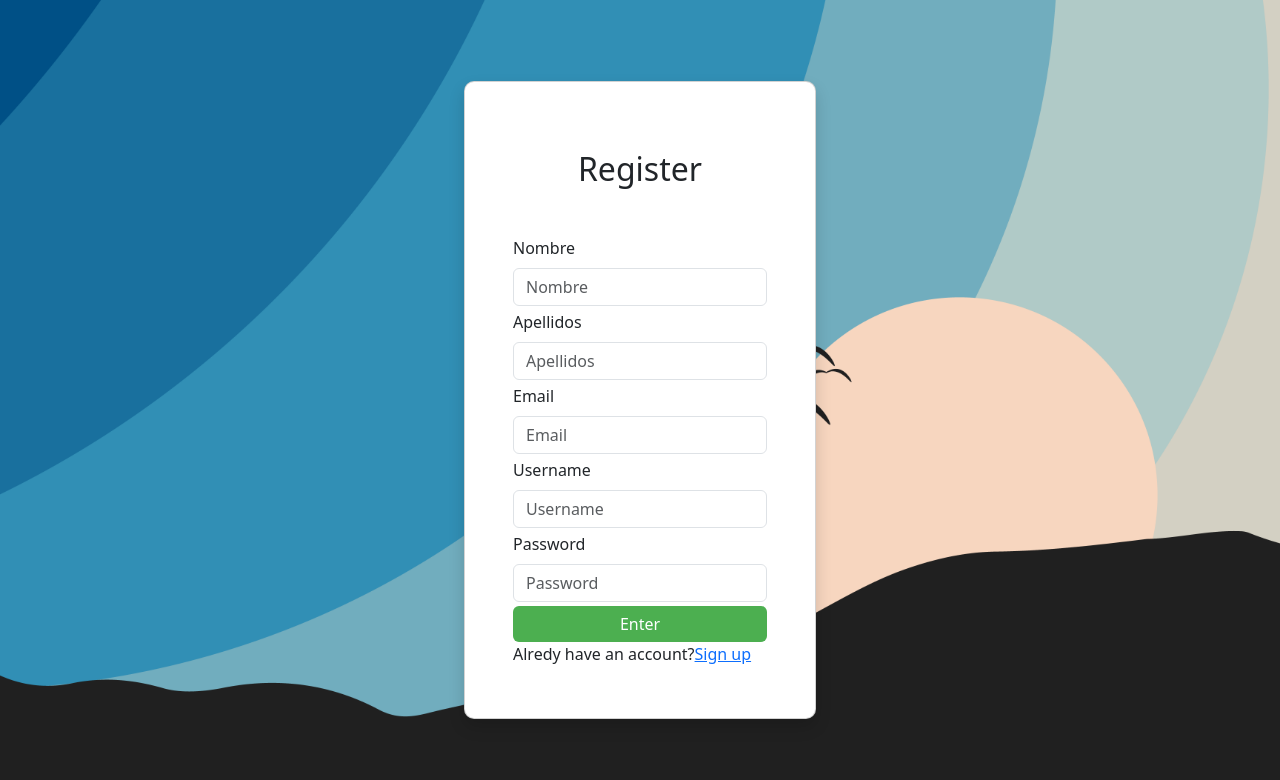
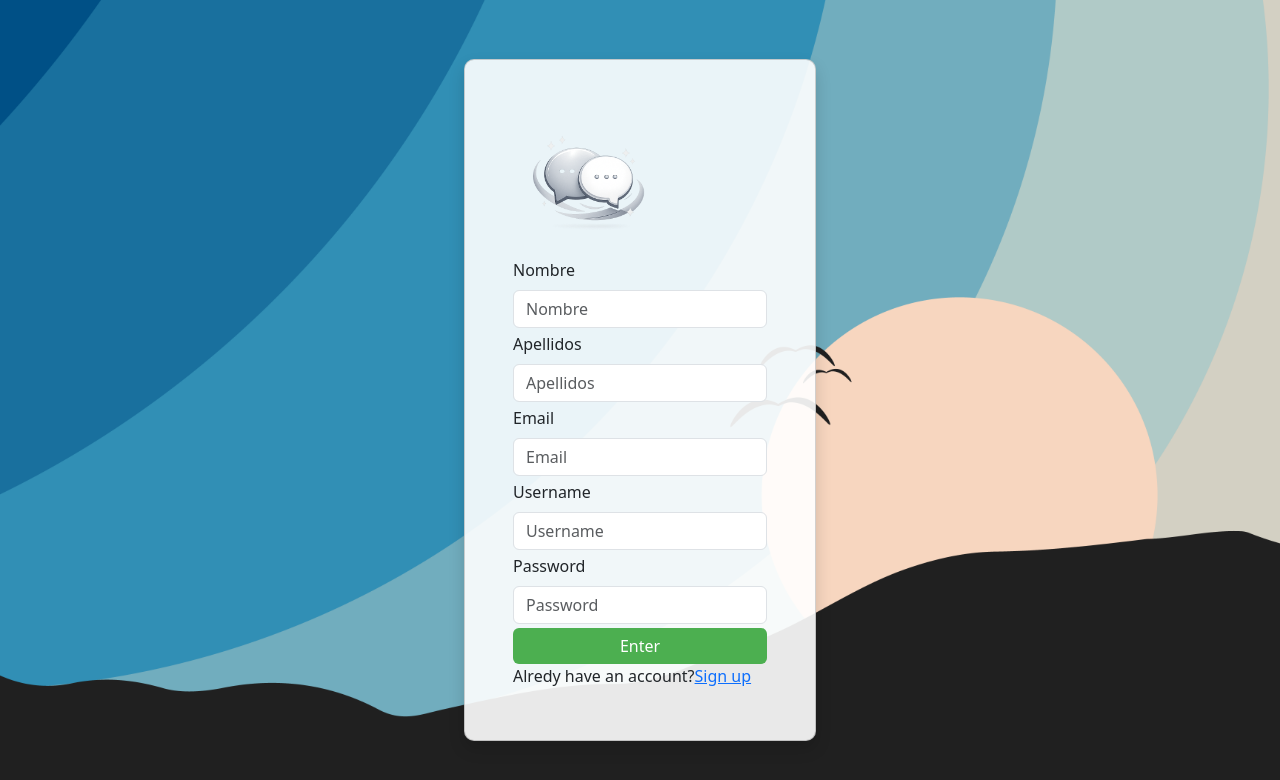
Before and after one commit to pnietohurtado/Ultimate, a plain HTML site: page Pagina Web/register.html in a window 1280 px wide. Drawn offline with nearby package versions, Linux system fonts and the light colour scheme.

Commit message:
Keep adding styles to the existing screens

```diff
--- a/Pagina Web/css/style.css
+++ b/Pagina Web/css/style.css
@@ -32,3 +32,8 @@ body {
     background-color: rgba(255,255,255,0.9);
     box-shadow: 0px 10px 20px rgba(0,0,0,0.2);
 }
+
+#container-register{
+    background-color: rgba(255,255,255,0.9);
+    box-shadow: 0px 10px 20px rgba(0,0,0,0.2);
+}
--- a/Pagina Web/css/styleWebSocket.css
+++ b/Pagina Web/css/styleWebSocket.css
@@ -21,6 +21,7 @@
 
 body{
     background-color: #f8f9fa;
+    background-image: url('img/Gaviotas.png');
 }
 
 .container-fluid d-flex min-vh-100 px-3 py-3{
--- a/Pagina Web/register.html
+++ b/Pagina Web/register.html
@@ -11,8 +11,8 @@
 <body>
         <!--Here we have the login screen-->
     <div class="container d-flex justify-content-center align-items-center min-vh-100">
-        <div class="card p-5 shadow">
-            <h2 class="text-center mb-5">Register</h2>
+        <div class="card p-5 shadow" id="container-register">
+            <img src="css/img/logo/Logo.png" alt="Logo of the APP" style="width: 150px; height: 150x; align-items: center;">
             <form>
                 <div class="mb-1">
                     <label for="nombre" class="form-label">Nombre</label>
```
